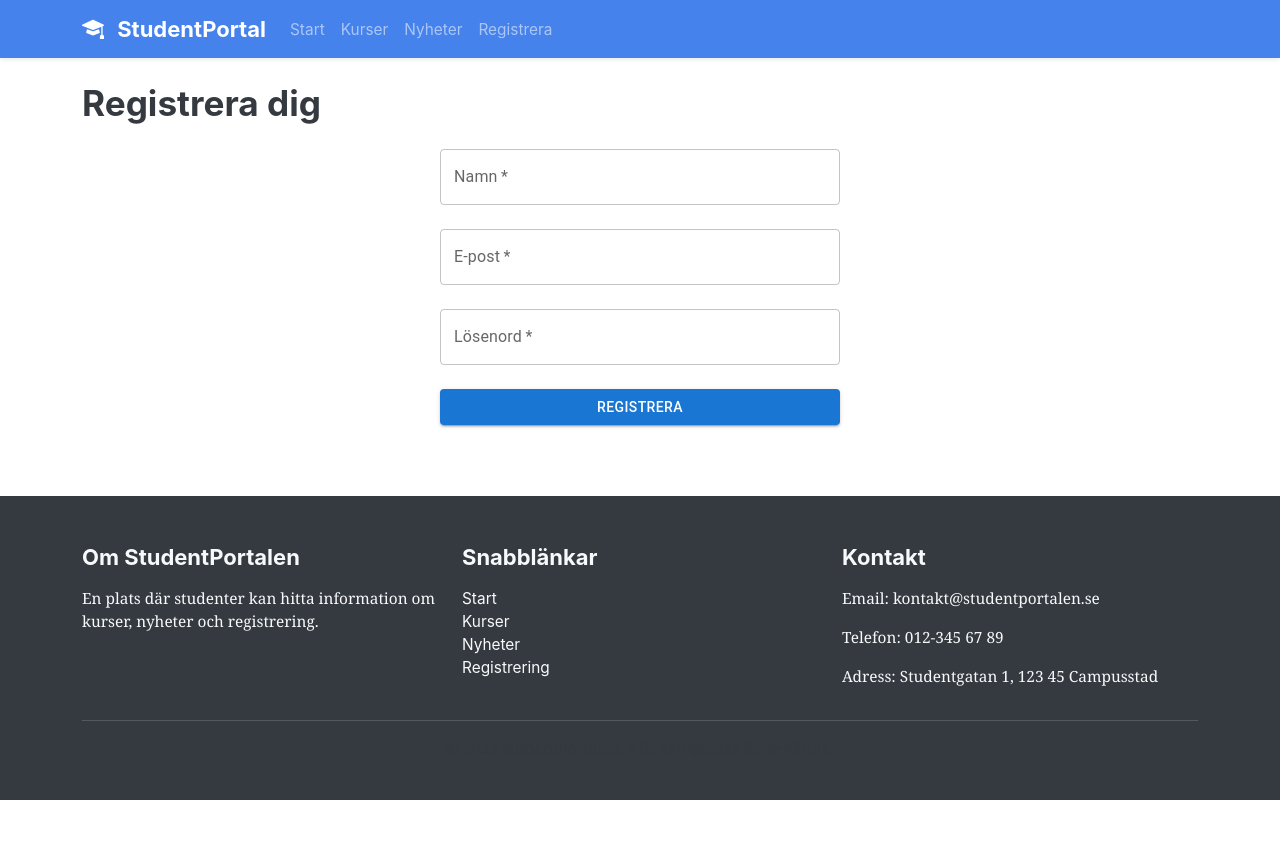
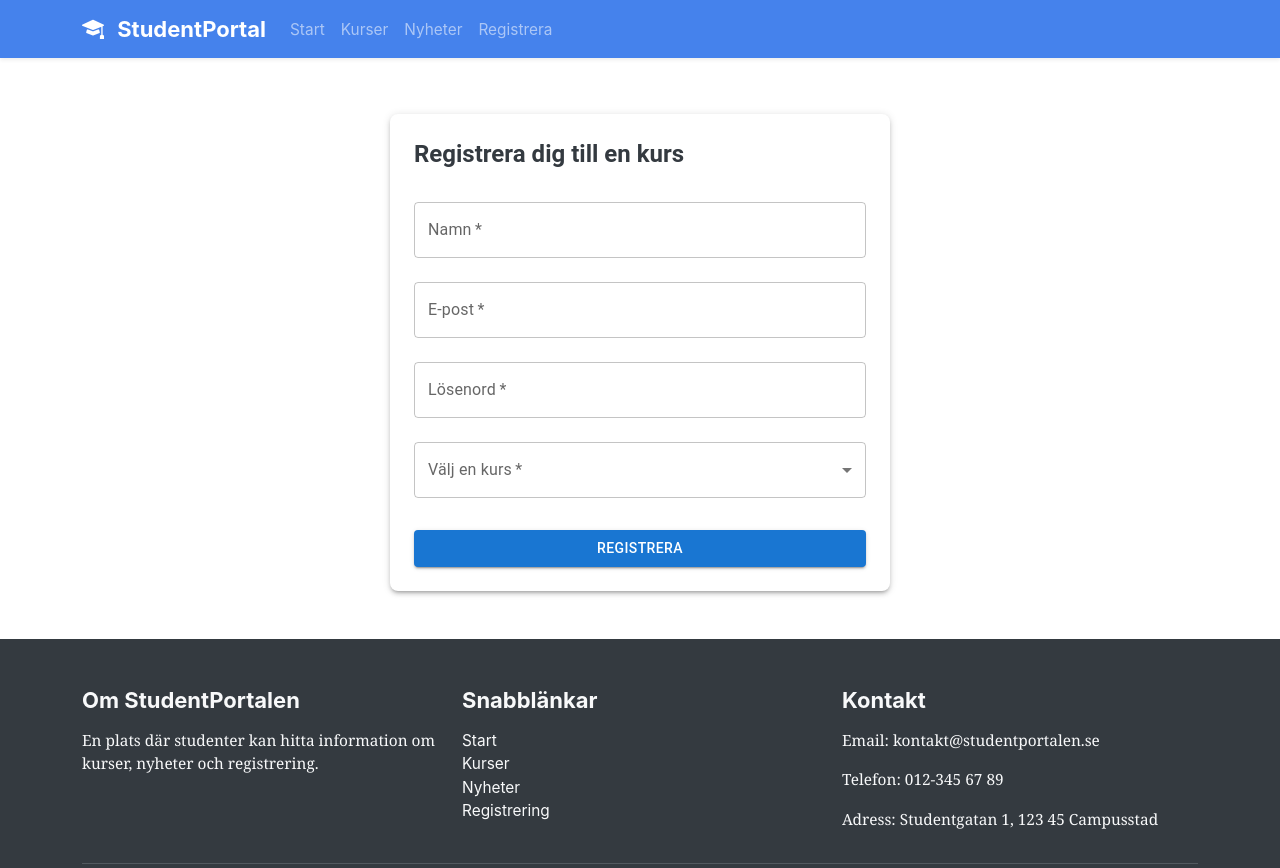
Before and after one commit to Tomshi-123/Studentportal, a React (Vite) app: page /Studentportal/register in a window 1280 px wide. Shown: the top 868 px of the page. Before the commit the page ends 800 px from the top, so only its background shows below. Built offline with nearby package versions, Linux system fonts and the light colour scheme.

Commit message:
contextPush

```diff
--- a/src/components/RegisterForm.jsx
+++ b/src/components/RegisterForm.jsx
@@ -1,13 +1,22 @@
-// src/components/RegisterForm.jsx
-import React, { useState } from "react";
-import { TextField, Button, Box } from "@mui/material";
+import React, { useState, useContext } from "react";
+import { TextField, Button, Box, MenuItem, Typography } from "@mui/material";
+import { RegistrationContext } from "../context/RegistrationContext";
+
+const courses = [
+  "Webbutveckling",
+  "Datavetenskap",
+  "UI/UX Design",
+];
 
 const RegisterForm = () => {
   const [form, setForm] = useState({
     name: "",
     email: "",
     password: "",
+    course: "",
   });
+
+  const { registerStudent } = useContext(RegistrationContext);
 
   const handleChange = (e) => {
     setForm({ ...form, [e.target.name]: e.target.value });
@@ -15,16 +24,29 @@ const RegisterForm = () => {
 
   const handleSubmit = (e) => {
     e.preventDefault();
-    console.log("Registrering skickad:", form);
-    alert("Tack för din registrering!");
+    registerStudent(form);
+    alert(`Tack ${form.name}, du har registrerat dig för ${form.course}!`);
+    setForm({ name: "", email: "", password: "", course: "" });
   };
 
   return (
     <Box
       component="form"
       onSubmit={handleSubmit}
-      sx={{ maxWidth: 400, mx: "auto" }}
+      sx={{
+        maxWidth: 500,
+        mx: "auto",
+        mt: 4,
+        p: 3,
+        borderRadius: 2,
+        boxShadow: 3,
+        backgroundColor: "#fff",
+      }}
     >
+      <Typography variant="h5" mb={2} fontWeight="bold">
+        Registrera dig till en kurs
+      </Typography>
+
       <TextField
         fullWidth
         margin="normal"
@@ -54,12 +76,29 @@ const RegisterForm = () => {
         onChange={handleChange}
         required
       />
+      <TextField
+        fullWidth
+        select
+        margin="normal"
+        label="Välj en kurs"
+        name="course"
+        value={form.course}
+        onChange={handleChange}
+        required
+      >
+        {courses.map((course, index) => (
+          <MenuItem key={index} value={course}>
+            {course}
+          </MenuItem>
+        ))}
+      </TextField>
+
       <Button
         variant="contained"
         color="primary"
         type="submit"
         fullWidth
-        sx={{ mt: 2 }}
+        sx={{ mt: 3 }}
       >
         Registrera
       </Button>
--- /dev/null
+++ b/src/context/RegistrationContext.jsx
@@ -0,0 +1,19 @@
+import React, { createContext, useState } from "react";
+
+// Skapa context
+export const RegistrationContext = createContext();
+
+// Provider-komponent
+export const RegistrationProvider = ({ children }) => {
+  const [registrations, setRegistrations] = useState([]);
+
+  const registerStudent = (newRegistration) => {
+    setRegistrations((prev) => [...prev, newRegistration]);
+  };
+
+  return (
+    <RegistrationContext.Provider value={{ registrations, registerStudent }}>
+      {children}
+    </RegistrationContext.Provider>
+  );
+};
--- a/src/main.jsx
+++ b/src/main.jsx
@@ -2,15 +2,17 @@ import React from 'react';
 import ReactDOM from 'react-dom/client';
 import App from './App.jsx';
 import { BrowserRouter } from 'react-router-dom';
-/* import 'bootstrap/dist/css/bootstrap.min.css'; */
 import 'bootswatch/dist/litera/bootstrap.min.css';
 import 'bootstrap-icons/font/bootstrap-icons.css';
 import './App.css';
+import { RegistrationProvider } from "./context/RegistrationContext";
 
 ReactDOM.createRoot(document.getElementById('root')).render(
   <React.StrictMode>
     <BrowserRouter basename="/Studentportal">
-      <App />
+      <RegistrationProvider>
+        <App />
+      </RegistrationProvider>
     </BrowserRouter>
   </React.StrictMode>
 );
--- a/src/pages/Register.jsx
+++ b/src/pages/Register.jsx
@@ -4,7 +4,6 @@ import RegisterForm from "../components/RegisterForm";
 
 const Register = () => (
   <div>
-    <h2>Registrera dig</h2>
     <RegisterForm />
   </div>
 );
```
